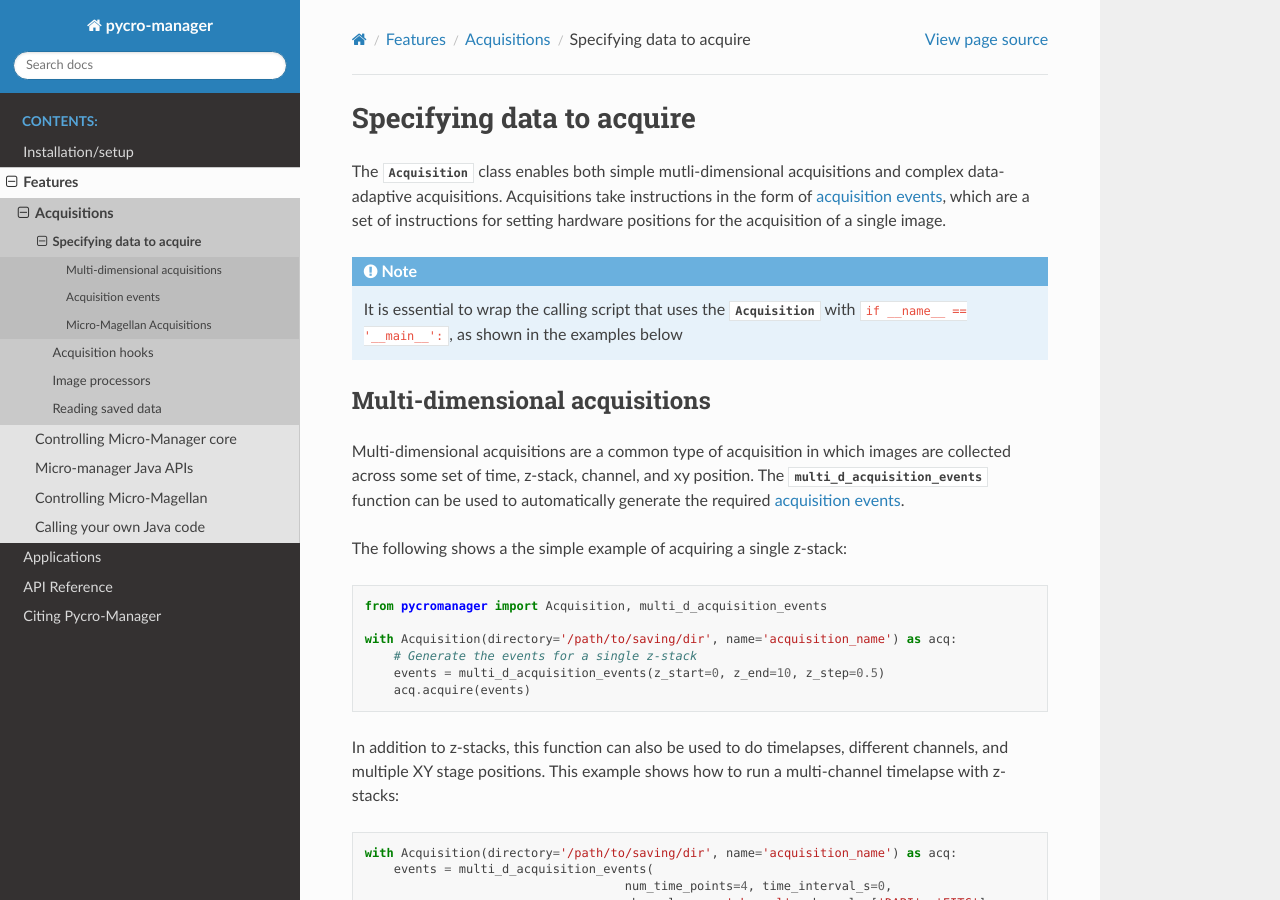
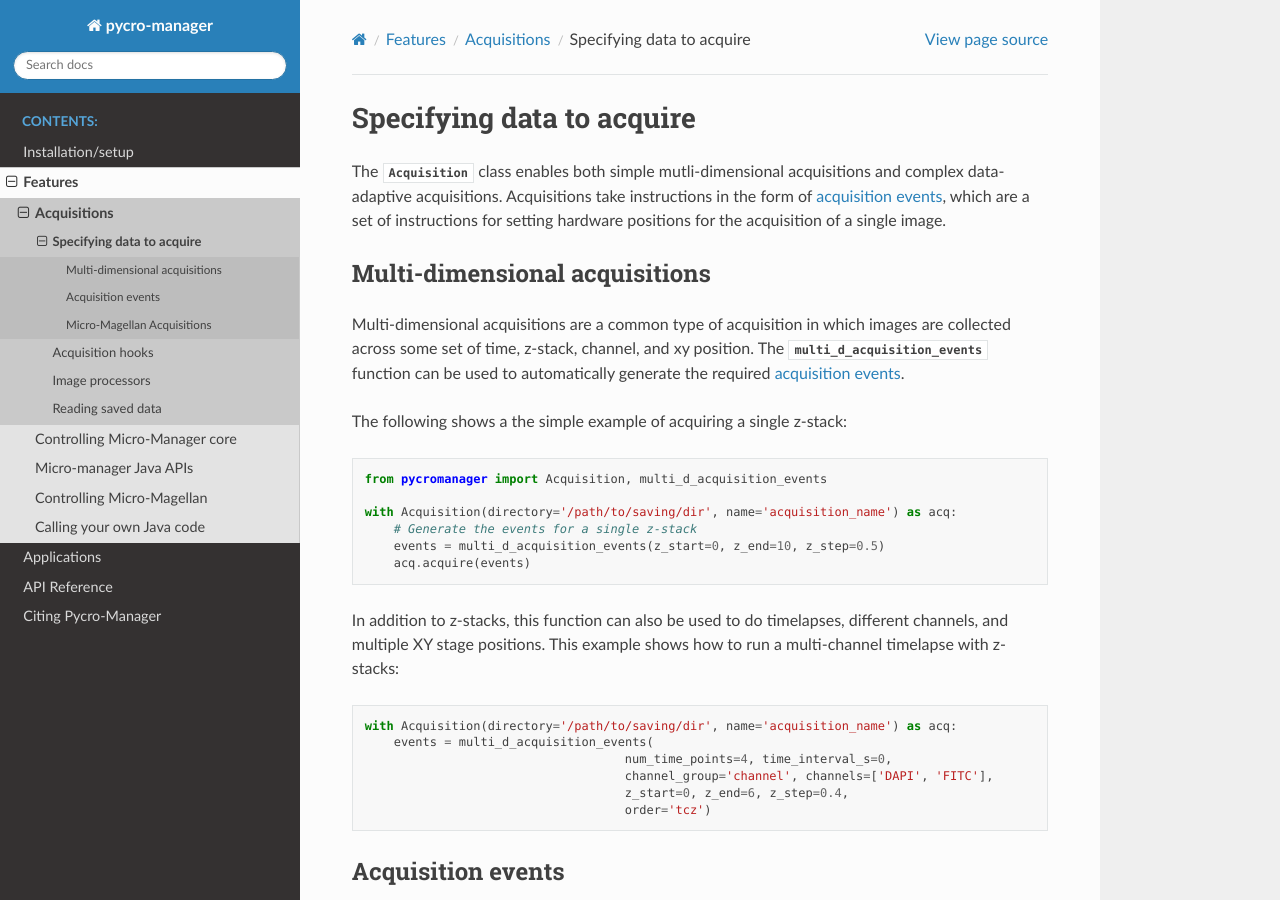
Before and after one commit to micro-manager/pycro-manager, a Sphinx documentation site: the page built from docs/source/acq_intro.rst, in a window 1280 px wide and 900 px high. Built offline with Sphinx 7.4.7 and the Read the Docs theme 2.0.0, drawn with Linux system fonts in a browser that asks for light colours.

Commit message:
another doc change

```diff
--- a/docs/source/acq_intro.rst
+++ b/docs/source/acq_intro.rst
@@ -6,9 +6,6 @@ Specifying data to acquire
 
 The :class:`Acquisition<pycromanager.Acquisition>` class enables both simple mutli-dimensional acquisitions and complex data-adaptive acquisitions. Acquisitions take instructions in the form of :ref:`acquisition events<acq_event_spec>`, which are a set of instructions for setting hardware positions for the acquisition of a single image.
 
-.. note::
-
-   It is essential to wrap the calling script that uses the :class:`Acquisition<pycromanager.Acquisition>` with :code:`if __name__ == '__main__':`, as shown in the examples below
 
 Multi-dimensional acquisitions
 ##############################
```
